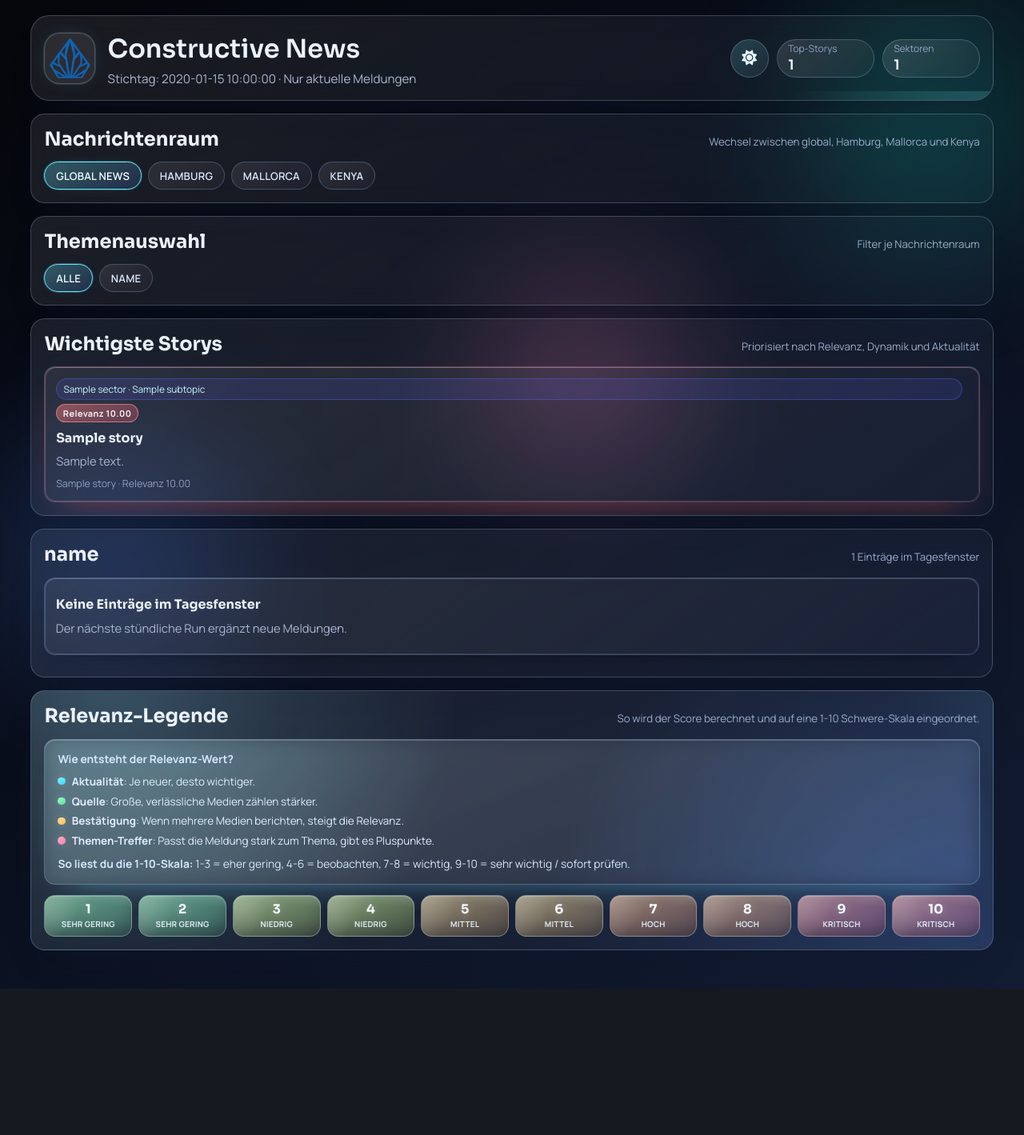
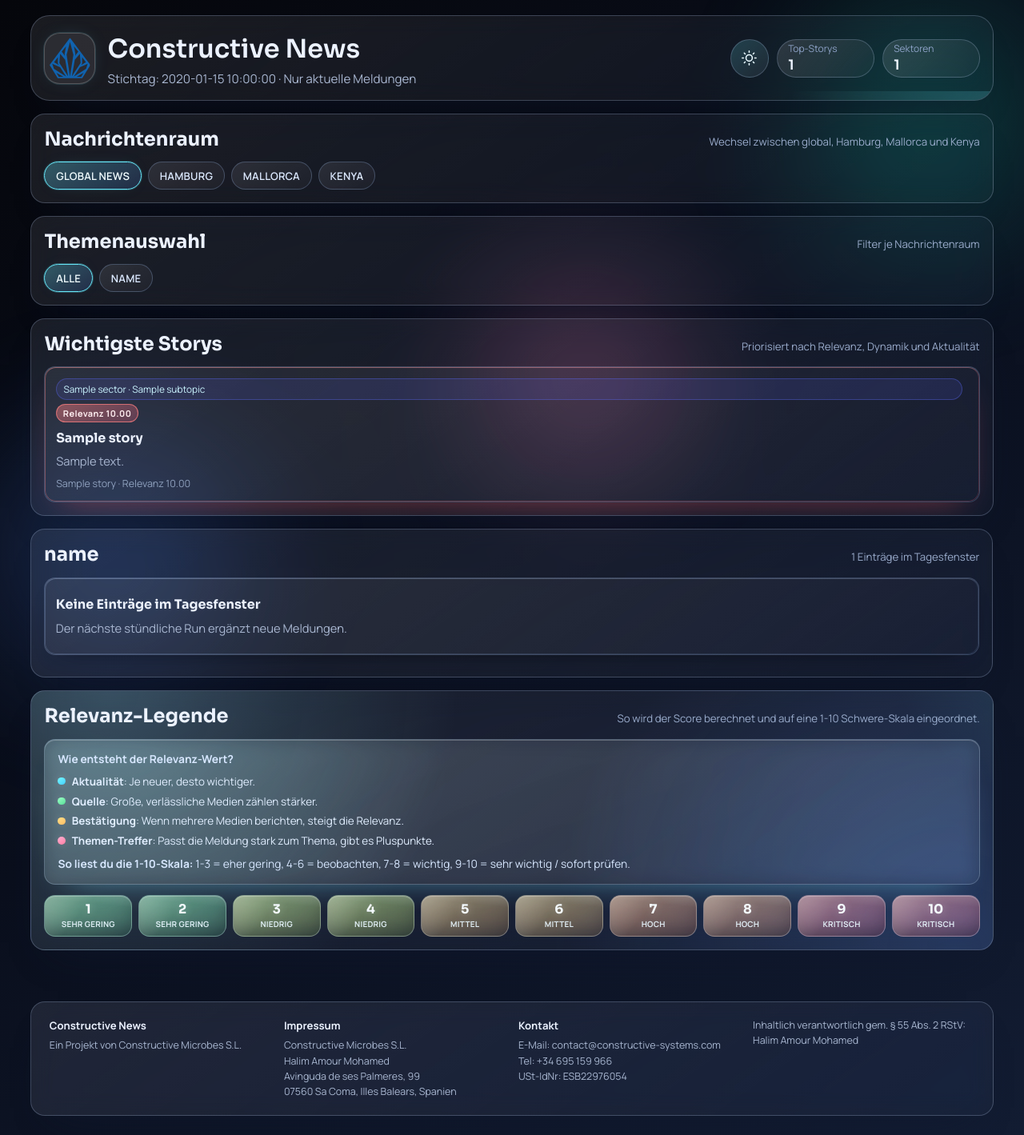
Before and after one commit to jeawey/newsdash, a FastAPI app: template app/templates/index.html in a window 1280 px wide. Shown: the whole page at 80% size. Before the commit the page ends 1236 px from the top, so only its background shows below. Run offline with FastAPI, Linux system fonts and the light colour scheme; the template is opened without the code that fills it: most values are stand-ins (such as "Sample title", 1, 10 or a date in 2020).

Commit message:
Full-stack audit fixes: performance, security, SEO, UX, DevOps
- Add GZipMiddleware for ~80% transfer reduction
- Add Caddy reverse proxy for auto-HTTPS via Let's Encrypt
- Add security headers (X-Frame-Options, CSP, Referrer-Policy, etc.)
- Replace Font Awesome (~80KB) with 2 inline SVG icons
- Add meta description, OG tags, Twitter Card, favicon, canonical URL
- Add robots.txt and sitemap.xml routes
- Add Impressum footer (TMG §5 compliance)
- Replace hard page reload with smart update banner (preserves scroll/filters)
- Fix deprecated @app.on_event("startup") → lifespan context manager
- Deduplicate _jaccard_similarity into worker/utils.py
- Add .dockerignore and optimize Dockerfile layer caching
- Add Docker healthcheck, shared image tag, Caddy service
- Fix logo alt-text ("Constructive Microbes" → "Constructive News")

Co-Authored-By: Claude Opus 4.6 <noreply@anthropic.com>

```diff
--- a/app/main.py
+++ b/app/main.py
@@ -1,3 +1,5 @@
+from collections.abc import AsyncIterator
+from contextlib import asynccontextmanager
 from datetime import datetime, timedelta
 from functools import lru_cache
 import re
@@ -5,9 +7,10 @@ from typing import Optional
 
 import pytz
 from fastapi import Depends, FastAPI, Query, Request
-from fastapi.responses import HTMLResponse
+from fastapi.responses import HTMLResponse, PlainTextResponse
 from fastapi.staticfiles import StaticFiles
 from fastapi.templating import Jinja2Templates
+from starlette.middleware.gzip import GZipMiddleware
 from sqlalchemy import and_, desc, or_, select
 from sqlalchemy.orm import Session
 
@@ -20,7 +23,26 @@ from app.settings import get_settings
 from worker.config import load_source_config
 from worker.utils import strip_html
 
-app = FastAPI(title="Constructive News")
+
+@asynccontextmanager
+async def lifespan(app: FastAPI) -> AsyncIterator[None]:
+    Base.metadata.create_all(bind=engine)
+    yield
+
+
+app = FastAPI(title="Constructive News", lifespan=lifespan)
+app.add_middleware(GZipMiddleware, minimum_size=500)
+
+
+@app.middleware("http")
+async def add_security_headers(request: Request, call_next):
+    response = await call_next(request)
+    response.headers["X-Content-Type-Options"] = "nosniff"
+    response.headers["X-Frame-Options"] = "DENY"
+    response.headers["Referrer-Policy"] = "strict-origin-when-cross-origin"
+    response.headers["Permissions-Policy"] = "camera=(), microphone=(), geolocation=()"
+    response.headers["X-XSS-Protection"] = "1; mode=block"
+    return response
 templates = Jinja2Templates(directory="app/templates")
 settings = get_settings()
 app.mount("/static", StaticFiles(directory="app/static"), name="static")
@@ -180,14 +202,37 @@ def _source_config_views() -> dict[str, object]:
     }
 
 
-@app.on_event("startup")
-def create_schema() -> None:
-    Base.metadata.create_all(bind=engine)
-
-
 @app.get("/health")
 def health() -> dict[str, str]:
     return {"status": "ok"}
+
+
+_ROBOTS_TXT = (
+    "User-agent: *\n"
+    "Allow: /\n"
+    "Sitemap: https://constructive-news.com/sitemap.xml\n"
+)
+
+_SITEMAP_XML = (
+    '<?xml version="1.0" encoding="UTF-8"?>\n'
+    '<urlset xmlns="http://www.sitemaps.org/schemas/sitemap/0.9">\n'
+    "  <url>\n"
+    "    <loc>https://constructive-news.com/</loc>\n"
+    "    <changefreq>hourly</changefreq>\n"
+    "    <priority>1.0</priority>\n"
+    "  </url>\n"
+    "</urlset>\n"
+)
+
+
+@app.get("/robots.txt", response_class=PlainTextResponse)
+def robots_txt() -> str:
+    return _ROBOTS_TXT
+
+
+@app.get("/sitemap.xml", response_class=PlainTextResponse)
+def sitemap_xml() -> PlainTextResponse:
+    return PlainTextResponse(content=_SITEMAP_XML, media_type="application/xml")
 
 
 @app.get("/api/job-runs")
--- a/app/static/styles.css
+++ b/app/static/styles.css
@@ -210,11 +210,14 @@ h1 {
 }
 
 .theme-toggle-icon {
-  display: inline-flex;
-  align-items: center;
-  justify-content: center;
-  font-size: 1.18rem;
-  line-height: 1;
+  display: block;
+  margin: auto;
+  width: 1.18rem;
+  height: 1.18rem;
+}
+
+.theme-icon-moon {
+  display: none;
 }
 
 :root[data-theme="light"] .theme-toggle {
@@ -232,6 +235,7 @@ h1 {
 
 :root[data-theme="light"] .theme-toggle .theme-toggle-icon {
   color: #0f3a66;
+  stroke: #0f3a66;
 }
 
 .stat-pill {
@@ -914,6 +918,84 @@ main {
   color: rgba(18, 46, 76, 0.9);
 }
 
+.update-banner {
+  position: fixed;
+  top: 0;
+  left: 0;
+  right: 0;
+  z-index: 1000;
+  display: flex;
+  align-items: center;
+  justify-content: center;
+  gap: 0.75rem;
+  padding: 0.6rem 1rem;
+  background: linear-gradient(135deg, rgba(103, 232, 249, 0.92), rgba(79, 140, 255, 0.88));
+  color: #05060b;
+  font-size: 0.85rem;
+  font-weight: 600;
+  backdrop-filter: blur(12px);
+  animation: slideDown 350ms ease;
+}
+
+.update-banner.is-hidden {
+  display: none;
+}
+
+.update-banner button {
+  border: 1px solid rgba(0, 0, 0, 0.25);
+  background: rgba(255, 255, 255, 0.28);
+  color: #05060b;
+  border-radius: 999px;
+  padding: 0.3rem 0.75rem;
+  font-family: "Manrope", sans-serif;
+  font-size: 0.78rem;
+  font-weight: 700;
+  cursor: pointer;
+}
+
+.update-banner button:hover {
+  background: rgba(255, 255, 255, 0.5);
+}
+
+.update-banner .dismiss-btn {
+  padding: 0.2rem 0.5rem;
+  font-size: 1rem;
+  line-height: 1;
+  border: none;
+  background: transparent;
+}
+
+@keyframes slideDown {
+  from { transform: translateY(-100%); }
+  to { transform: translateY(0); }
+}
+
+.site-footer {
+  margin: 1rem clamp(1rem, 3vw, 2.8rem) 1.5rem;
+  padding: 1.2rem 1.4rem;
+  border-radius: var(--radius-lg);
+  font-size: 0.78rem;
+  color: var(--muted);
+  line-height: 1.55;
+}
+
+.footer-inner {
+  display: grid;
+  grid-template-columns: repeat(auto-fit, minmax(200px, 1fr));
+  gap: 1rem;
+}
+
+.footer-col strong {
+  display: block;
+  margin-bottom: 0.3rem;
+  color: var(--ink);
+  font-size: 0.82rem;
+}
+
+.footer-col p {
+  margin: 0;
+}
+
 .sr-only {
   position: absolute;
   width: 1px;
--- a/app/templates/index.html
+++ b/app/templates/index.html
@@ -8,18 +8,26 @@
     {% set latest_ids = latest_story_ids|default([]) %}
     <meta charset="UTF-8" />
     <meta name="viewport" content="width=device-width, initial-scale=1.0" />
-    <title>Constructive News</title>
+    <title>Constructive News — Kuratiertes Nachrichten-Dashboard</title>
+    <meta name="description" content="Kuratiertes Nachrichten-Dashboard mit Echtzeit-Scoring: AI, Crypto, Biotech, Sustainability, Cannabis, Politik und mehr — priorisiert nach Relevanz und Aktualität." />
+    <meta name="robots" content="index, follow" />
+    <link rel="canonical" href="https://constructive-news.com/" />
+    <link rel="icon" href="{{ assets }}/logo.svg" type="image/svg+xml" />
+    <meta property="og:type" content="website" />
+    <meta property="og:title" content="Constructive News — Kuratiertes Nachrichten-Dashboard" />
+    <meta property="og:description" content="Echtzeit-Nachrichten priorisiert nach Relevanz: AI, Crypto, Biotech, Sustainability, Politik und mehr." />
+    <meta property="og:url" content="https://constructive-news.com/" />
+    <meta property="og:image" content="https://constructive-news.com/static/logo.svg" />
+    <meta property="og:locale" content="de_DE" />
+    <meta property="og:site_name" content="Constructive News" />
+    <meta name="twitter:card" content="summary" />
+    <meta name="twitter:title" content="Constructive News — Kuratiertes Nachrichten-Dashboard" />
+    <meta name="twitter:description" content="Echtzeit-Nachrichten priorisiert nach Relevanz: AI, Crypto, Biotech, Sustainability, Politik und mehr." />
     <link rel="preconnect" href="https://fonts.googleapis.com" />
     <link rel="preconnect" href="https://fonts.gstatic.com" crossorigin />
     <link
       href="https://fonts.googleapis.com/css2?family=Sora:wght@500;600;700&family=Manrope:wght@400;500;600;700&display=swap"
       rel="stylesheet"
-    />
-    <link
-      rel="stylesheet"
-      href="https://cdnjs.cloudflare.com/ajax/libs/font-awesome/6.5.2/css/all.min.css"
-      crossorigin="anonymous"
-      referrerpolicy="no-referrer"
     />
     <link rel="stylesheet" href="{{ assets }}/styles.css" />
   </head>
@@ -30,7 +38,7 @@
 
     <header class="hero glass-panel">
       <div class="hero-left">
-        <img src="{{ assets }}/logo.svg" alt="Constructive Microbes Logo" class="logo" />
+        <img src="{{ assets }}/logo.svg" alt="Constructive News Logo" class="logo" />
         <div>
           <h1>Constructive News</h1>
           <p class="subtitle">Stichtag: {{ snapshot_date }} · Nur aktuelle Meldungen</p>
@@ -38,7 +46,8 @@
       </div>
       <div class="hero-right">
         <button class="theme-toggle" id="themeToggle" type="button" aria-pressed="false" aria-label="Zum Light Mode wechseln">
-          <i class="fa-solid fa-sun theme-toggle-icon" aria-hidden="true"></i>
+          <svg class="theme-toggle-icon theme-icon-sun" aria-hidden="true" xmlns="http://www.w3.org/2000/svg" width="20" height="20" viewBox="0 0 24 24" fill="none" stroke="currentColor" stroke-width="2" stroke-linecap="round" stroke-linejoin="round"><circle cx="12" cy="12" r="5"/><line x1="12" y1="1" x2="12" y2="3"/><line x1="12" y1="21" x2="12" y2="23"/><line x1="4.22" y1="4.22" x2="5.64" y2="5.64"/><line x1="18.36" y1="18.36" x2="19.78" y2="19.78"/><line x1="1" y1="12" x2="3" y2="12"/><line x1="21" y1="12" x2="23" y2="12"/><line x1="4.22" y1="19.78" x2="5.64" y2="18.36"/><line x1="18.36" y1="5.64" x2="19.78" y2="4.22"/></svg>
+          <svg class="theme-toggle-icon theme-icon-moon" aria-hidden="true" xmlns="http://www.w3.org/2000/svg" width="20" height="20" viewBox="0 0 24 24" fill="none" stroke="currentColor" stroke-width="2" stroke-linecap="round" stroke-linejoin="round"><path d="M21 12.79A9 9 0 1 1 11.21 3 7 7 0 0 0 21 12.79z"/></svg>
           <span class="sr-only">Theme wechseln</span>
         </button>
         <div class="stat-pill">
@@ -210,6 +219,35 @@
       </section>
     </main>
 
+    <footer class="site-footer glass-panel">
+      <div class="footer-inner">
+        <div class="footer-col">
+          <strong>Constructive News</strong>
+          <p>Ein Projekt von Constructive Microbes S.L.</p>
+        </div>
+        <div class="footer-col">
+          <strong>Impressum</strong>
+          <p>
+            Constructive Microbes S.L.<br />
+            Halim Amour Mohamed<br />
+            Avinguda de ses Palmeres, 99<br />
+            07560 Sa Coma, Illes Balears, Spanien
+          </p>
+        </div>
+        <div class="footer-col">
+          <strong>Kontakt</strong>
+          <p>
+            E-Mail: contact@constructive-systems.com<br />
+            Tel: +34 695 159 966<br />
+            USt-IdNr: ESB22976054
+          </p>
+        </div>
+        <div class="footer-col">
+          <p>Inhaltlich verantwortlich gem. &sect; 55 Abs. 2 RStV: Halim Amour Mohamed</p>
+        </div>
+      </div>
+    </footer>
+
     <script>
       const themeToggle = document.getElementById("themeToggle");
       const scopeButtons = Array.from(document.querySelectorAll(".scope-btn"));
@@ -241,9 +279,11 @@
 
         if (!themeToggle) return;
         const isLight = normalized === "light";
-        const iconClass = isLight ? "fa-solid fa-moon theme-toggle-icon" : "fa-solid fa-sun theme-toggle-icon";
         const label = isLight ? "Zum Dark Mode wechseln" : "Zum Light Mode wechseln";
-        themeToggle.innerHTML = `<i class="${iconClass}" aria-hidden="true"></i><span class="sr-only">${label}</span>`;
+        const sunIcon = themeToggle.querySelector(".theme-icon-sun");
+        const moonIcon = themeToggle.querySelector(".theme-icon-moon");
+        if (sunIcon) sunIcon.style.display = isLight ? "none" : "block";
+        if (moonIcon) moonIcon.style.display = isLight ? "block" : "none";
         themeToggle.setAttribute("aria-pressed", String(isLight));
         themeToggle.setAttribute("aria-label", label);
       }
@@ -483,12 +523,42 @@
       initThemeToggle();
       decorateStories();
 
+      let lastStoryCount = {{ top_stories | length }} + {{ sectors.values() | map('length') | sum }};
       const AUTO_REFRESH_MS = 5 * 60 * 1000;
-      setInterval(() => {
-        if (document.visibilityState === "visible") {
-          window.location.reload();
-        }
-      }, AUTO_REFRESH_MS);
+
+      function createUpdateBanner() {
+        const banner = document.createElement("div");
+        banner.id = "update-banner";
+        banner.className = "update-banner is-hidden";
+        banner.innerHTML = `
+          <span>Neue Nachrichten verfügbar</span>
+          <button type="button" onclick="window.location.reload()">Jetzt laden</button>
+          <button type="button" class="dismiss-btn" aria-label="Schließen">&times;</button>
+        `;
+        banner.querySelector(".dismiss-btn").addEventListener("click", () => {
+          banner.classList.add("is-hidden");
+        });
+        document.body.prepend(banner);
+        return banner;
+      }
+
+      const updateBanner = createUpdateBanner();
+
+      async function checkForUpdates() {
+        if (document.visibilityState !== "visible") return;
+        try {
+          const resp = await fetch("/api/stories");
+          if (!resp.ok) return;
+          const data = await resp.json();
+          const totalStories = (data.top_stories?.length || 0) +
+            Object.values(data.sectors || {}).reduce((sum, arr) => sum + arr.length, 0);
+          if (totalStories !== lastStoryCount) {
+            updateBanner.classList.remove("is-hidden");
+          }
+        } catch (_) {}
+      }
+
+      setInterval(checkForUpdates, AUTO_REFRESH_MS);
     </script>
   </body>
 </html>
```
Also changed, not shown: docker-compose.yml (+29 -3 lines), worker/scoring.py (+2 -11 lines), worker/store.py (+2 -11 lines), worker/utils.py (+9 -0 lines), 3 other files.
